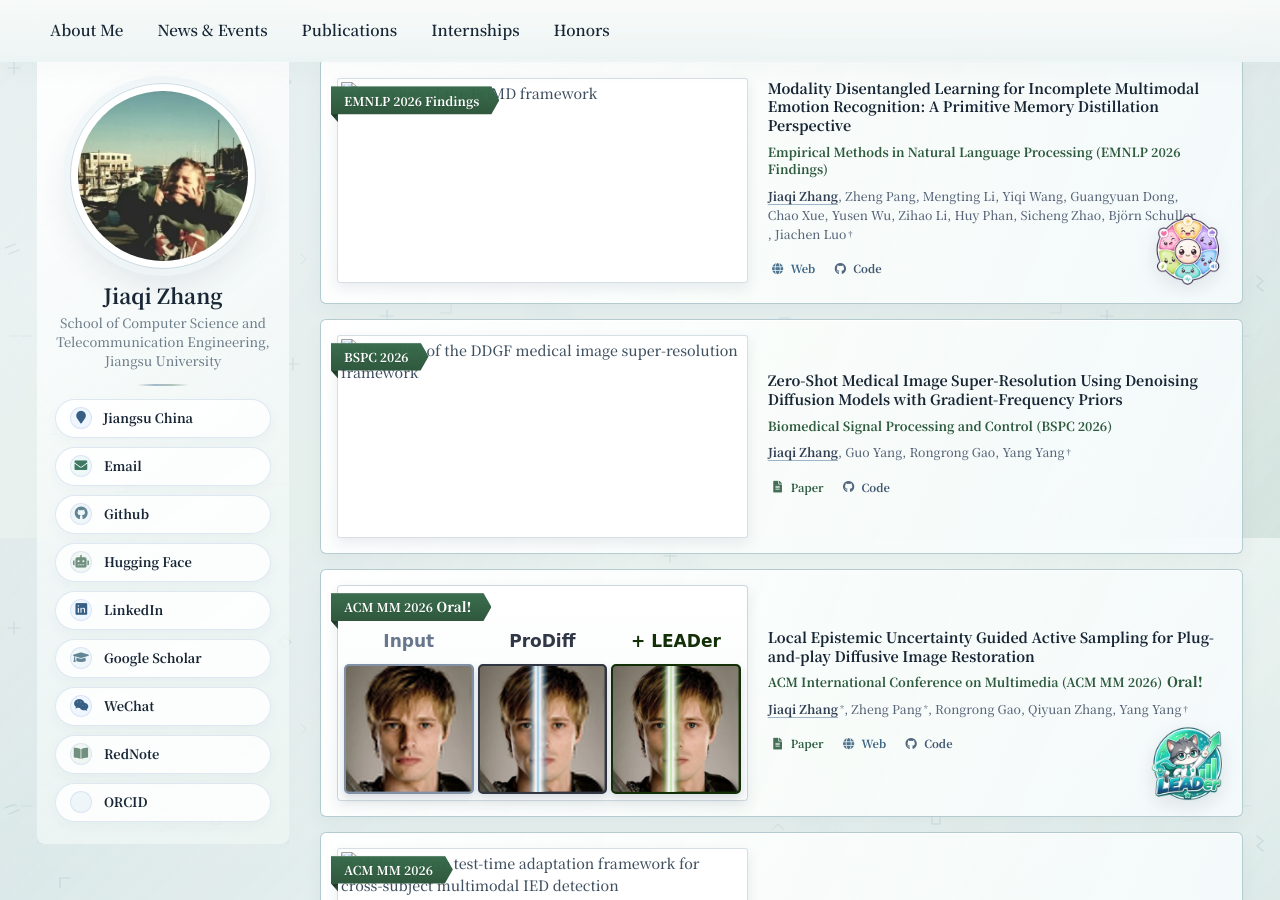
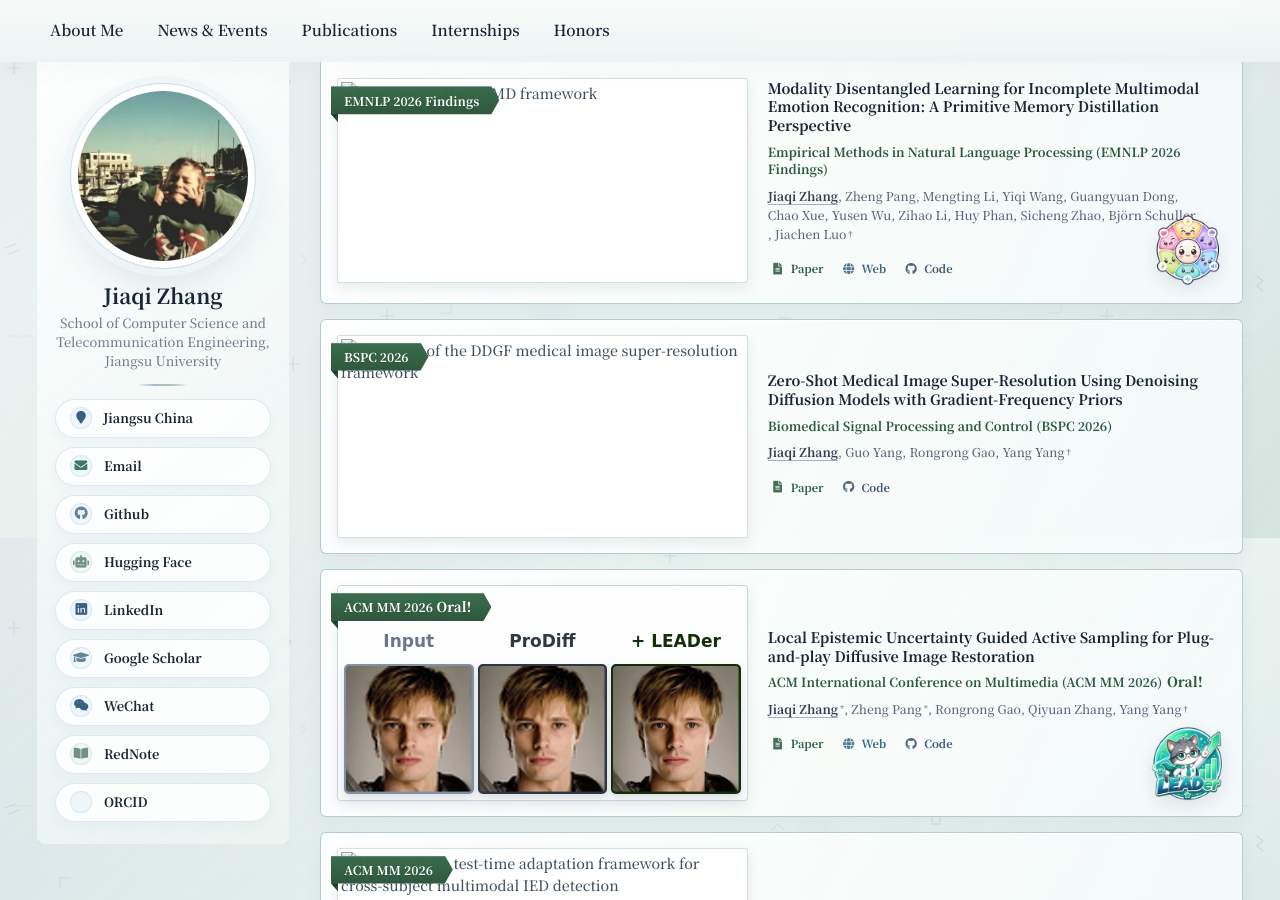
Before and after one commit to JiaqiZhang-Sengoku/JiaqiZhang-Sengoku.github.io, a Jekyll site: the page built from _pages/includes/pub.md, in a window 1280 px wide and 900 px high, scrolled down 362 px. Built offline with Jekyll 4.4.1, drawn with Linux system fonts in a browser that asks for light colours; our own code applies the rules of GitHub Pages for plain Markdown files.

Commit message:
20260707

```diff
--- a/Web/PriMD/index.html
+++ b/Web/PriMD/index.html
@@ -85,10 +85,10 @@
         <p class="author-note"><sup>*</sup>Corresponding author.</p>
 
         <div class="link-row" role="group" aria-label="Project links">
-          <span class="paper-link paper-link--pending" title="Paper coming soon">
+          <a class="paper-link" href="https://arxiv.org/abs/2608.30563" target="_blank" rel="noreferrer">
             <img src="/Web/PriMD/Figures/Paper.svg" alt="">
             <span>Paper</span>
-          </span>
+          </a>
           <a class="paper-link" href="https://github.com/JiaqiZhang-Sengoku/PriMD" target="_blank" rel="noreferrer">
             <img src="/Web/PriMD/Figures/GitHub.svg" alt="">
             <span>Code</span>
--- a/_pages/includes/pub.md
+++ b/_pages/includes/pub.md
@@ -35,7 +35,7 @@
     <a class="paper-title" href="/PriMD/">Modality Disentangled Learning for Incomplete Multimodal Emotion Recognition: A Primitive Memory Distillation Perspective</a>
     <div class="paper-venue paper-venue--accepted">Empirical Methods in Natural Language Processing (EMNLP 2026 Findings)</div>
     <div class="paper-authors"><span class="paper-author"><strong>Jiaqi Zhang</strong></span>, <span class="paper-author">Zheng Pang</span>, <span class="paper-author">Mengting Li</span>, <span class="paper-author">Yiqi Wang</span>, <span class="paper-author">Guangyuan Dong</span>, <span class="paper-author">Chao Xue</span>, <span class="paper-author">Yusen Wu</span>, <span class="paper-author">Zihao Li</span>, <span class="paper-author">Huy Phan</span>, <span class="paper-author">Sicheng Zhao</span>, <span class="paper-author">Bj&ouml;rn Schuller</span>, <span class="paper-author">Jiachen Luo<sup>&dagger;</sup></span></div>
-    <div class="paper-links"><a class="paper-link paper-link--web" href="/PriMD/" title="Open the project website"><i class="fas fa-globe paper-link__icon" aria-hidden="true"></i><span>Web</span></a><a class="paper-link paper-link--code" href="https://github.com/JiaqiZhang-Sengoku/PriMD" title="View code on GitHub"><i class="fab fa-github paper-link__icon" aria-hidden="true"></i><span>Code</span></a></div>
+    <div class="paper-links"><a class="paper-link paper-link--paper" href="https://arxiv.org/abs/2608.30563" title="Read the paper on arXiv"><i class="fas fa-file-alt paper-link__icon" aria-hidden="true"></i><span>Paper</span></a><a class="paper-link paper-link--web" href="/PriMD/" title="Open the project website"><i class="fas fa-globe paper-link__icon" aria-hidden="true"></i><span>Web</span></a><a class="paper-link paper-link--code" href="https://github.com/JiaqiZhang-Sengoku/PriMD" title="View code on GitHub"><i class="fab fa-github paper-link__icon" aria-hidden="true"></i><span>Code</span></a></div>
     <img class="paper-method-logo" loading="lazy" decoding="async" src="/Images/Publication/PriMD-Logo.webp" alt="PriMD logo" width="192" height="192">
   </div>
 </div>
```
